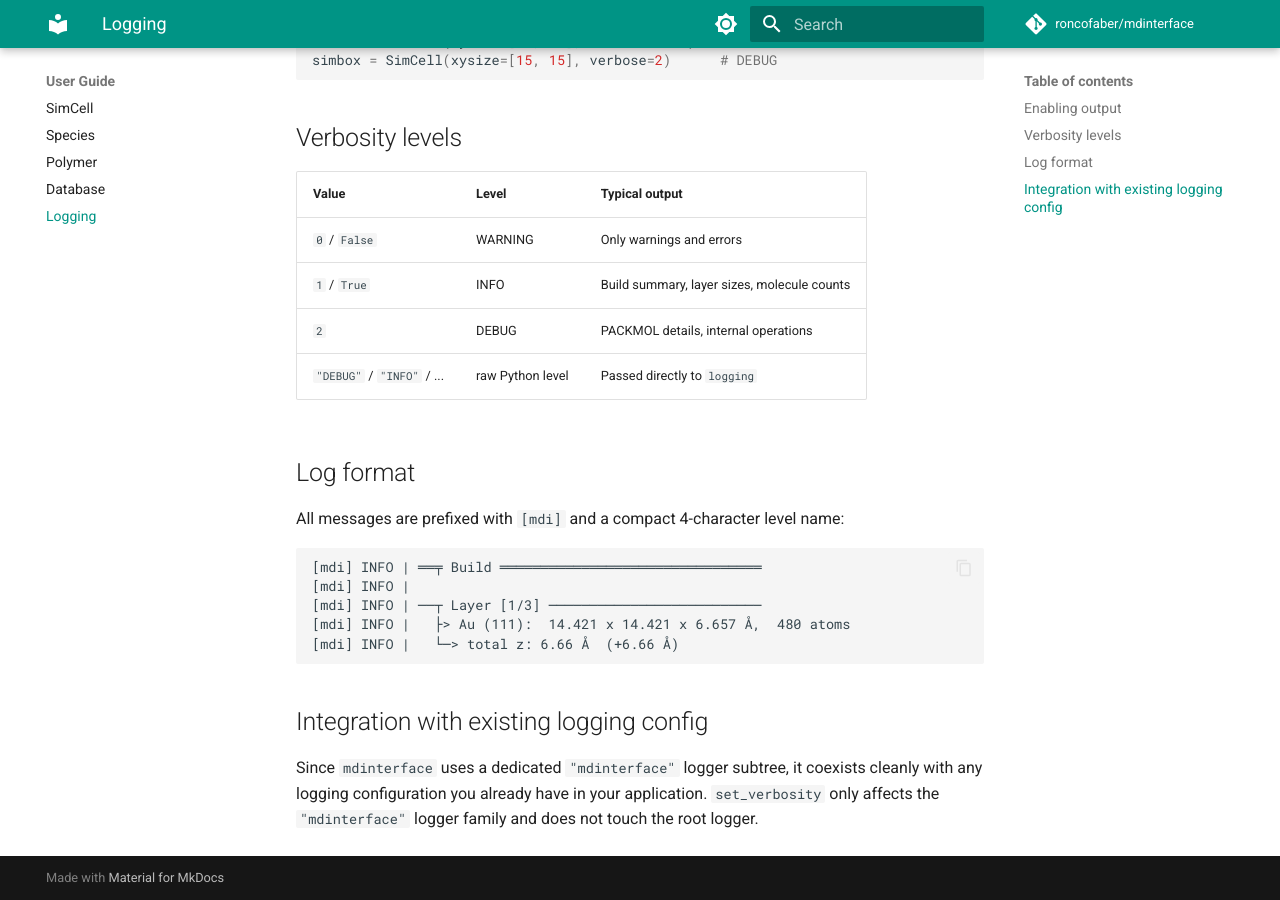
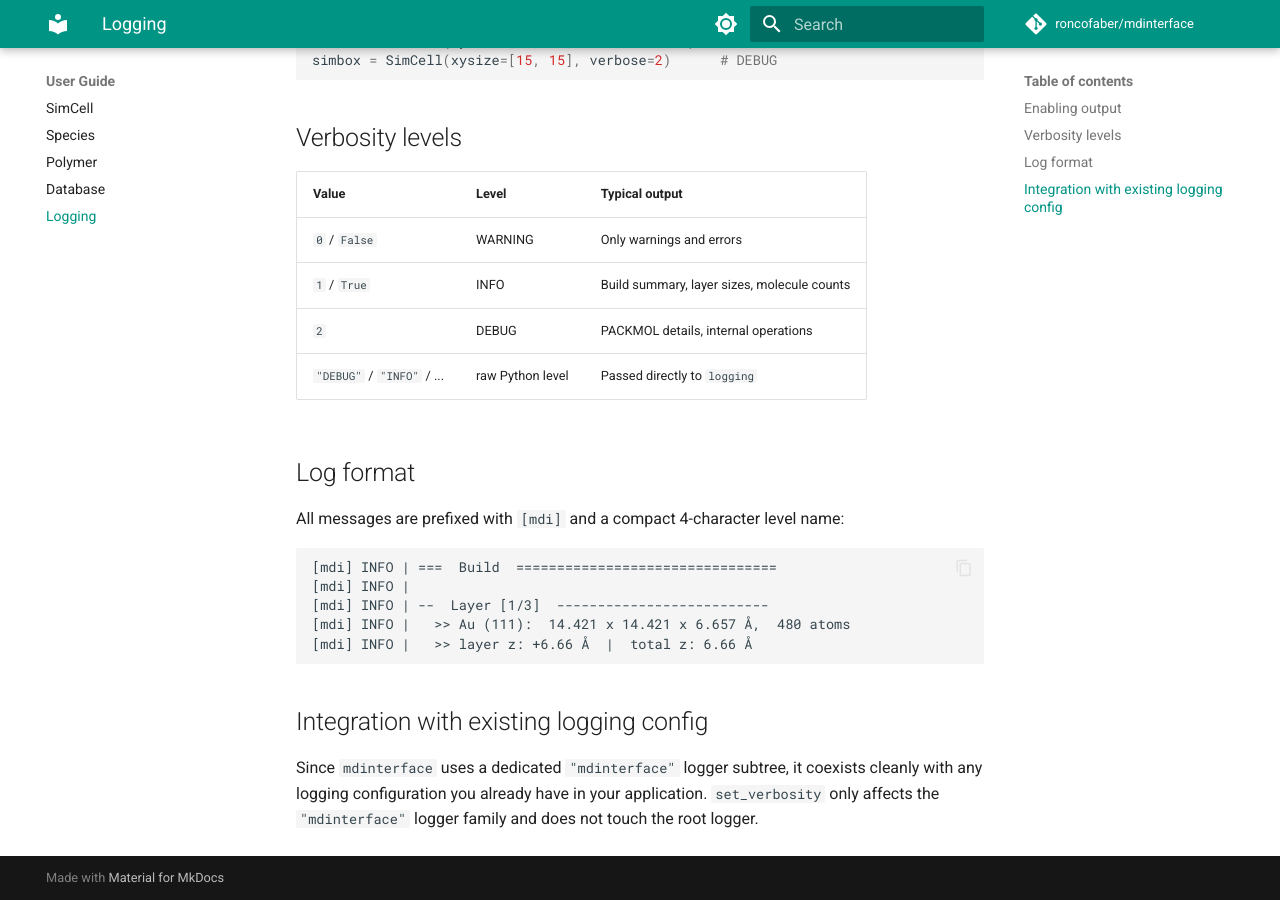
Before and after one commit to roncofaber/mdinterface, an MkDocs documentation site: the page built from docs/guide/logging.md, in a window 1280 px wide and 900 px high, scrolled down 659 px. Built offline with MkDocs 1.6.1 and Material for MkDocs 9.7.7, drawn with Linux system fonts in a browser that asks for light colours; comment, search, counter and statistics services are not loaded.

Commit message:
Update docs: logging style, large-molecule LigParGen, externals API
- docs/guide/logging.md: update example output to new ASCII log style
  (>> arrows, plain === / -- headers instead of unicode box-drawing chars)
- docs/guide/specie.md: document auto-split for molecules >200 atoms
  when ligpargen=True
- docs/api/externals.md: add refine_large_specie_topology to API reference

````diff
--- a/docs/guide/logging.md
+++ b/docs/guide/logging.md
@@ -40,11 +40,11 @@ simbox = SimCell(xysize=[15, 15], verbose=2)      # DEBUG
 All messages are prefixed with `[mdi]` and a compact 4-character level name:
 
 ```
-[mdi] INFO | ══╤ Build ════════════════════════════════
+[mdi] INFO | ===  Build  ================================
 [mdi] INFO |
-[mdi] INFO | ──┬ Layer [1/3] ──────────────────────────
-[mdi] INFO |   ├> Au (111):  14.421 x 14.421 x 6.657 Å,  480 atoms
-[mdi] INFO |   └─> total z: 6.66 Å  (+6.66 Å)
+[mdi] INFO | --  Layer [1/3]  --------------------------
+[mdi] INFO |   >> Au (111):  14.421 x 14.421 x 6.657 Å,  480 atoms
+[mdi] INFO |   >> layer z: +6.66 Å  |  total z: 6.66 Å
 ```
 
 ## Integration with existing logging config
````
Also changed, not shown: docs/api/externals.md (+4 -0 lines), docs/guide/specie.md (+2 -0 lines).
